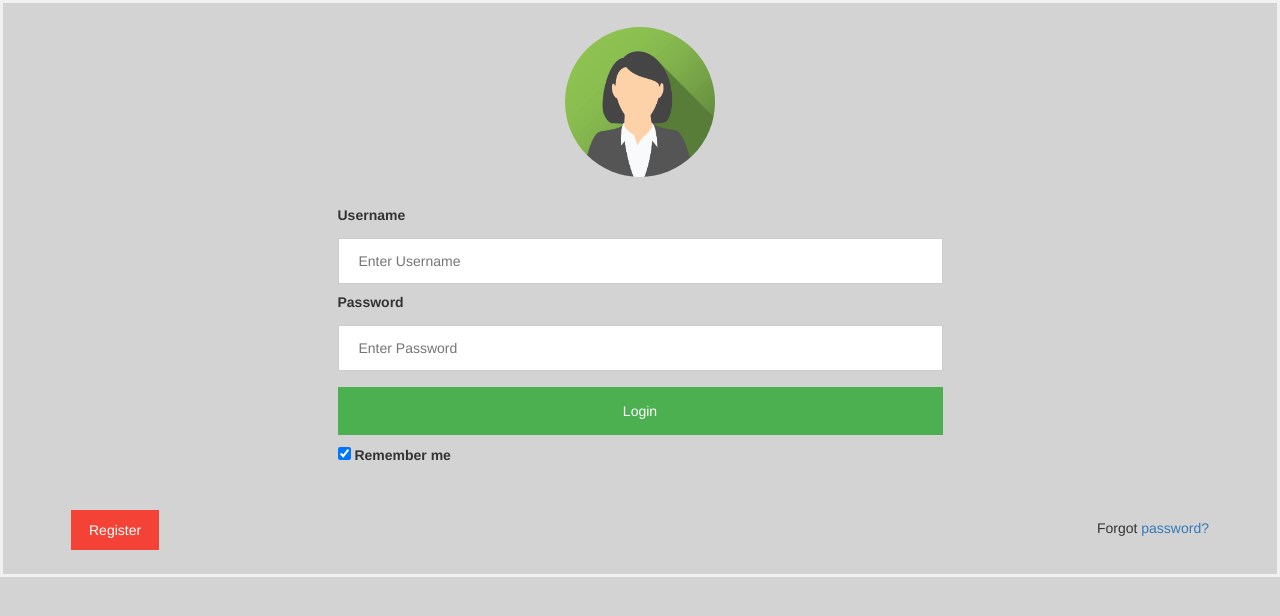
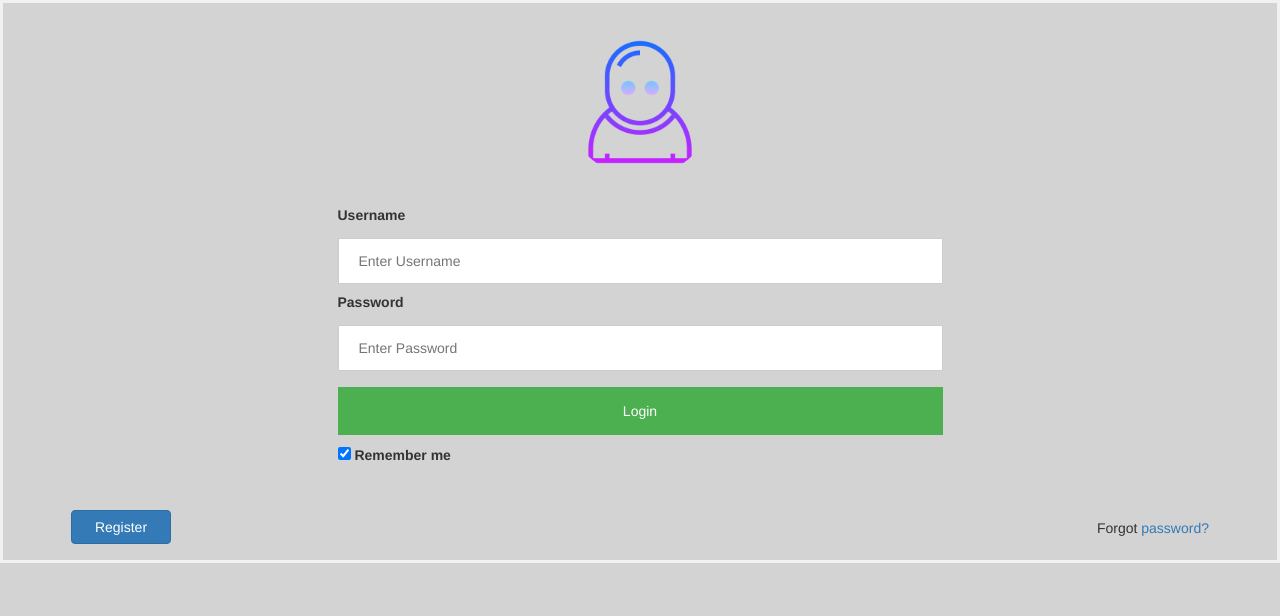
Before and after one commit to Edsterr/networx, a Django app: template templates/login.html in a window 1280 px wide. Shown: the part 70-686 px from the top of the page. Run offline with Django 3.2, Linux system fonts and the light colour scheme; the template is opened without the code that fills it, so the values that code supplies are empty; some libraries are stand-ins or nearby versions.

Commit message:
updated avatar image

```diff
--- a/templates/login.html
+++ b/templates/login.html
@@ -42,7 +42,7 @@
   </div>
 
   <div class="container">
-    <button type="button" class="cancelbtn">Register</button>
+    <button type="button" class="btn btn-primary" style="width:100px;">Register</button>
     <span class="psw">Forgot <a href="#">password?</a></span>
   </div>
 </form>
```
Also changed, not shown: templates/pictures/login-avatar.png.
